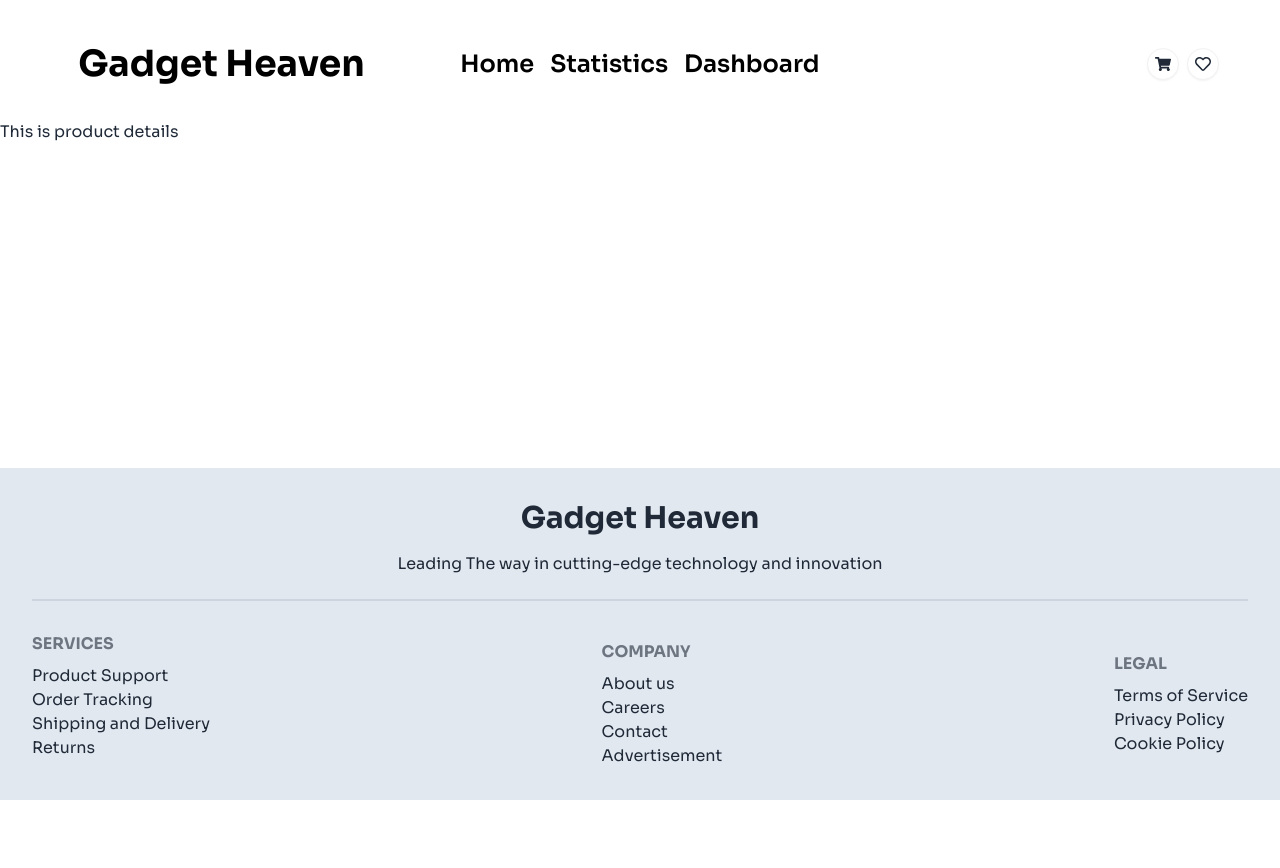
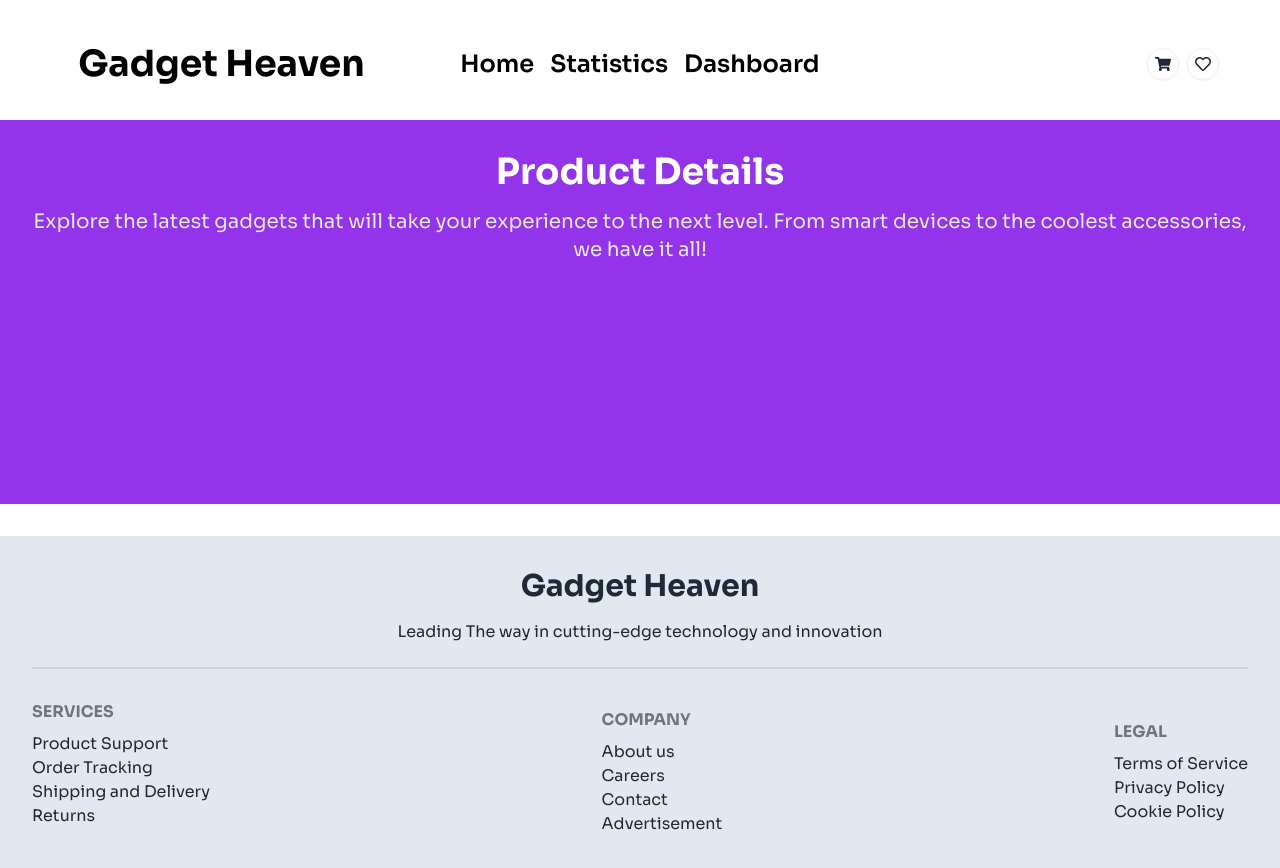
Before and after one commit to jubayerahmmad/Gadget-Heaven, a React (Vite) app: page /details in a window 1280 px wide. Before the commit the page ends 800 px from the top, so only its background shows below. Built offline with nearby package versions, Linux system fonts and the light colour scheme.

Commit message:
details page banner

```diff
--- /dev/null
+++ b/src/components/DBanner.jsx
@@ -0,0 +1,19 @@
+import React from "react";
+
+const DBanner = () => {
+  return (
+    <div className="h-96 w-full bg-purple-600">
+      <div className="p-8 space-y-4">
+        <h1 className="text-2xl lg:text-4xl font-bold text-white text-center">
+          Product Details
+        </h1>
+        <p className="text-lg lg:text-xl text-gray-200 text-center">
+          Explore the latest gadgets that will take your experience to the next
+          level. From smart devices to the coolest accessories, we have it all!
+        </p>
+      </div>
+    </div>
+  );
+};
+
+export default DBanner;
--- a/src/components/ProductDetails.jsx
+++ b/src/components/ProductDetails.jsx
@@ -1,5 +1,11 @@
+import DBanner from "./DBanner";
+
 const ProductDetails = () => {
-  return <div>This is product details</div>;
+  return (
+    <div>
+      <DBanner></DBanner>
+    </div>
+  );
 };
 
 export default ProductDetails;
--- a/src/pages/Home.jsx
+++ b/src/pages/Home.jsx
@@ -1,11 +1,9 @@
 import { Outlet, useLoaderData } from "react-router-dom";
 import CategorySidebar from "../components/CategorySidebar";
 import HomeBanner from "../components/HomeBanner";
-import Cards from "../components/Cards";
 
 const Home = () => {
   const categories = useLoaderData();
-  // console.log(categories);
 
   return (
     <div>
@@ -19,7 +17,6 @@ const Home = () => {
             <CategorySidebar categories={categories}></CategorySidebar>
           </div>
           <div className="lg:w-3/4">
-            {/* <Cards></Cards> */}
             <Outlet></Outlet>
           </div>
         </div>
```
